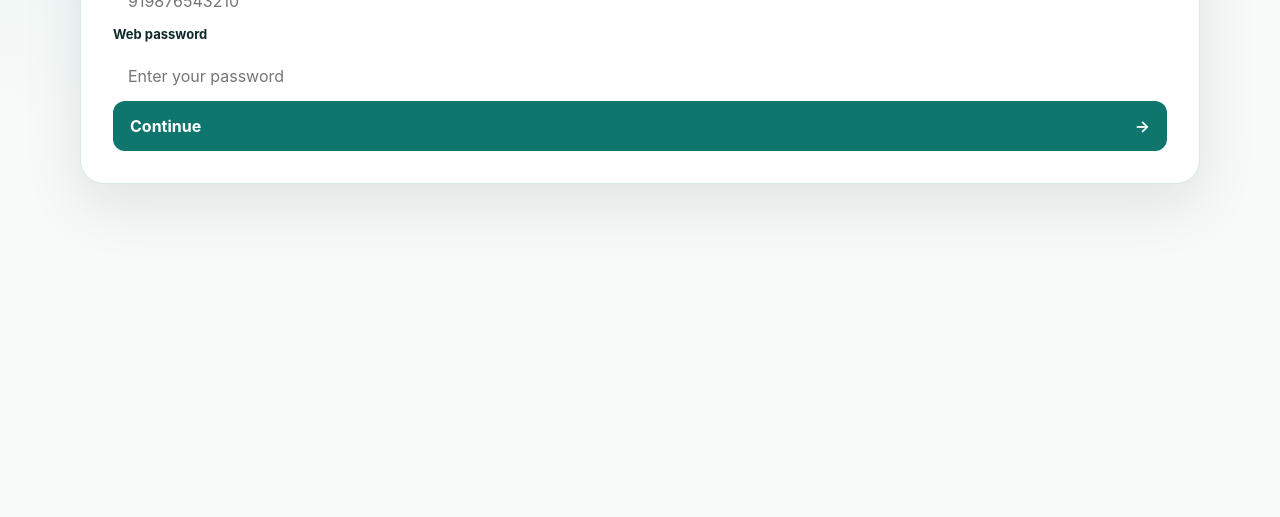
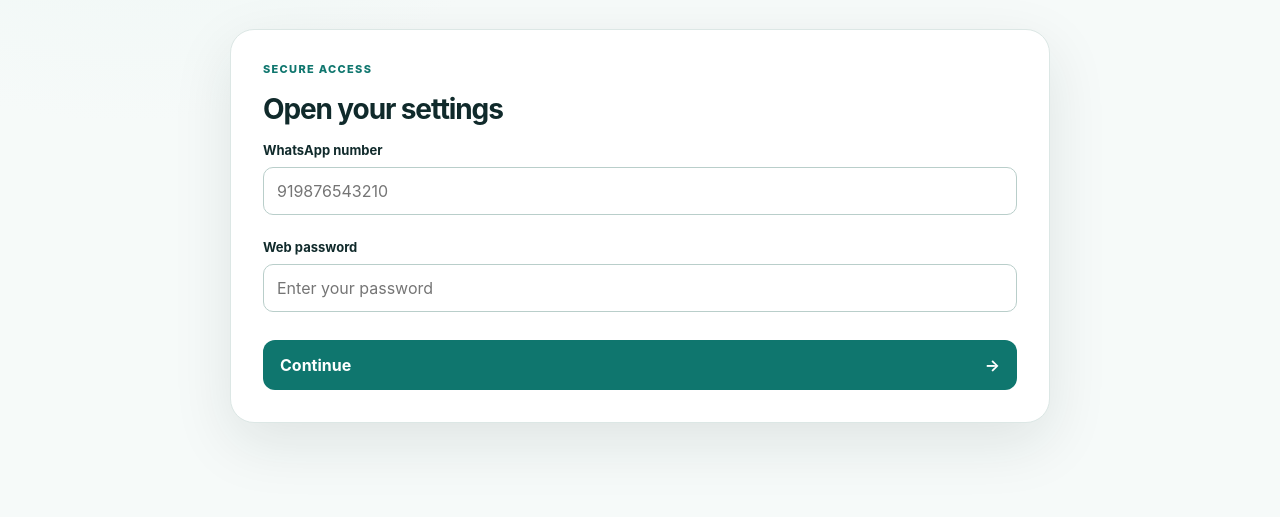
Before and after one commit to aswinbct303/gagera, a website: page public/settings.html in a window 1280 px wide. Shown: the part 389-906 px from the top of the page. Before the commit the page ends 800 px from the top, so only its background shows below. Drawn offline with Linux system fonts and the light colour scheme.

Commit message:
fix: load settings dashboard styles

```diff
--- a/public/settings.html
+++ b/public/settings.html
@@ -1,5 +1,5 @@
 <!doctype html>
 <html lang="en">
-<head><meta charset="utf-8"><meta name="viewport" content="width=device-width,initial-scale=1"><title>Gagera — Settings</title><link rel="stylesheet" href="/assets/styles.css"></head>
+<head><meta charset="utf-8"><meta name="viewport" content="width=device-width,initial-scale=1"><title>Gagera — Settings</title><link rel="stylesheet" href="/assets/styles.css"><link rel="stylesheet" href="/assets/settings.css"></head>
 <body><header class="topbar shell"><a class="brand" href="/"><span class="brand-mark">G</span><span>Gagera</span></a><nav class="nav"><a href="/">Pairing</a><a class="active" href="/settings">Settings</a></nav></header>
 <main class="shell settings-page"><section class="settings-intro"><p class="eyebrow">Workspace controls</p><h1>Settings that stay out of your way.</h1><p class="lede">Sign in with the web password sent after pairing, then tune the bot for your workflow.</p></section><section id="login" class="panel"><p class="eyebrow">Secure access</p><h2>Open your settings</h2><form id="login-form"><label for="number">WhatsApp number</label><input id="number" required inputmode="numeric" placeholder="919876543210"><label for="password">Web password</label><input id="password" required type="password" placeholder="Enter your password"><button class="button primary" type="submit">Continue <span>→</span></button><div id="login-error" class="result error" hidden></div></form></section><section id="dashboard" class="panel" hidden><div class="panel-head"><div><p class="eyebrow">Configuration</p><h2>Bot preferences</h2></div><button class="button primary compact" id="logout" type="button">Log out</button></div><form id="settings-form"><div id="settings-grid" class="settings-grid"></div><button class="button primary" type="submit">Save changes <span>→</span></button><div id="save-result" class="result" hidden></div></form></section></main><script src="/assets/settings.js" defer></script></body></html>
```
